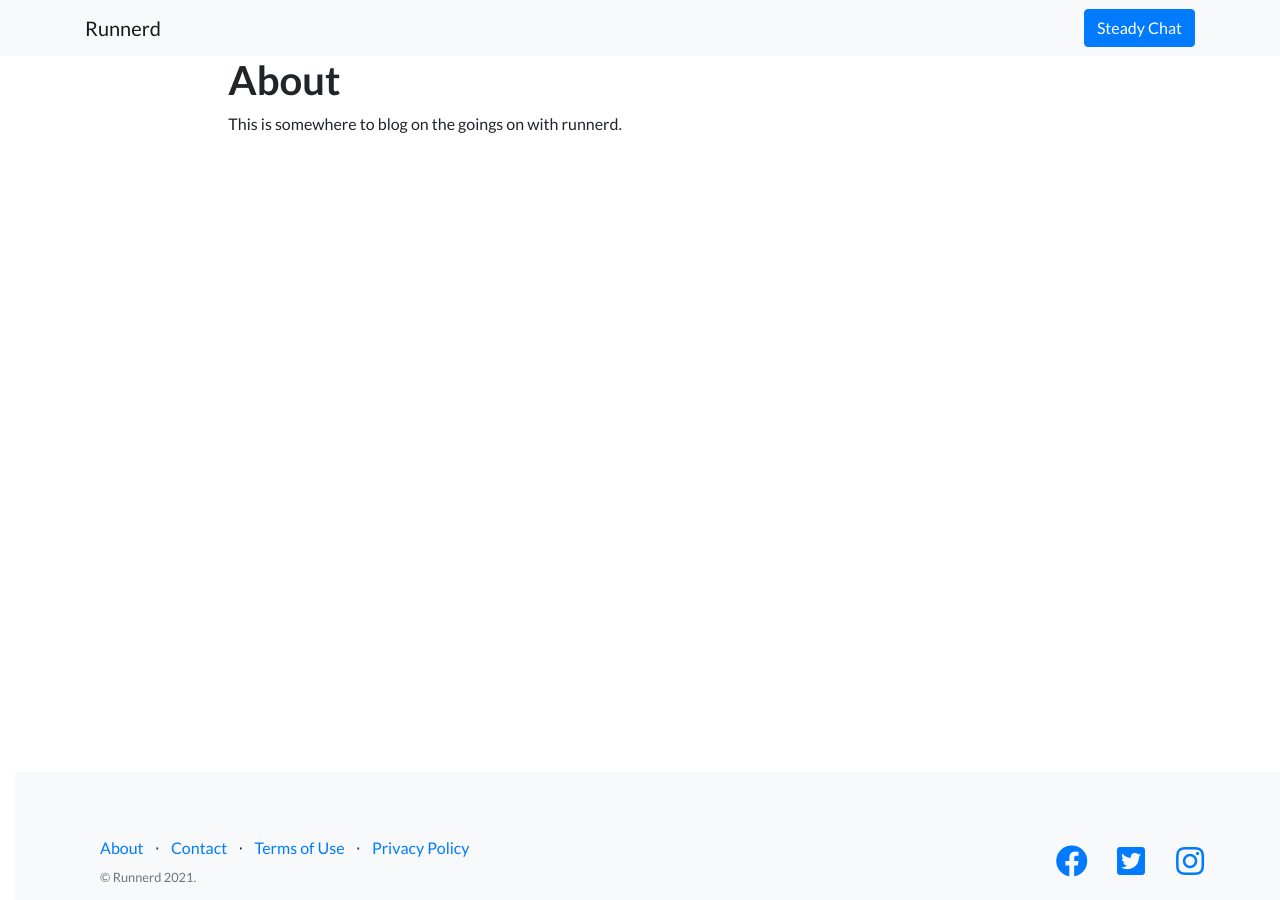
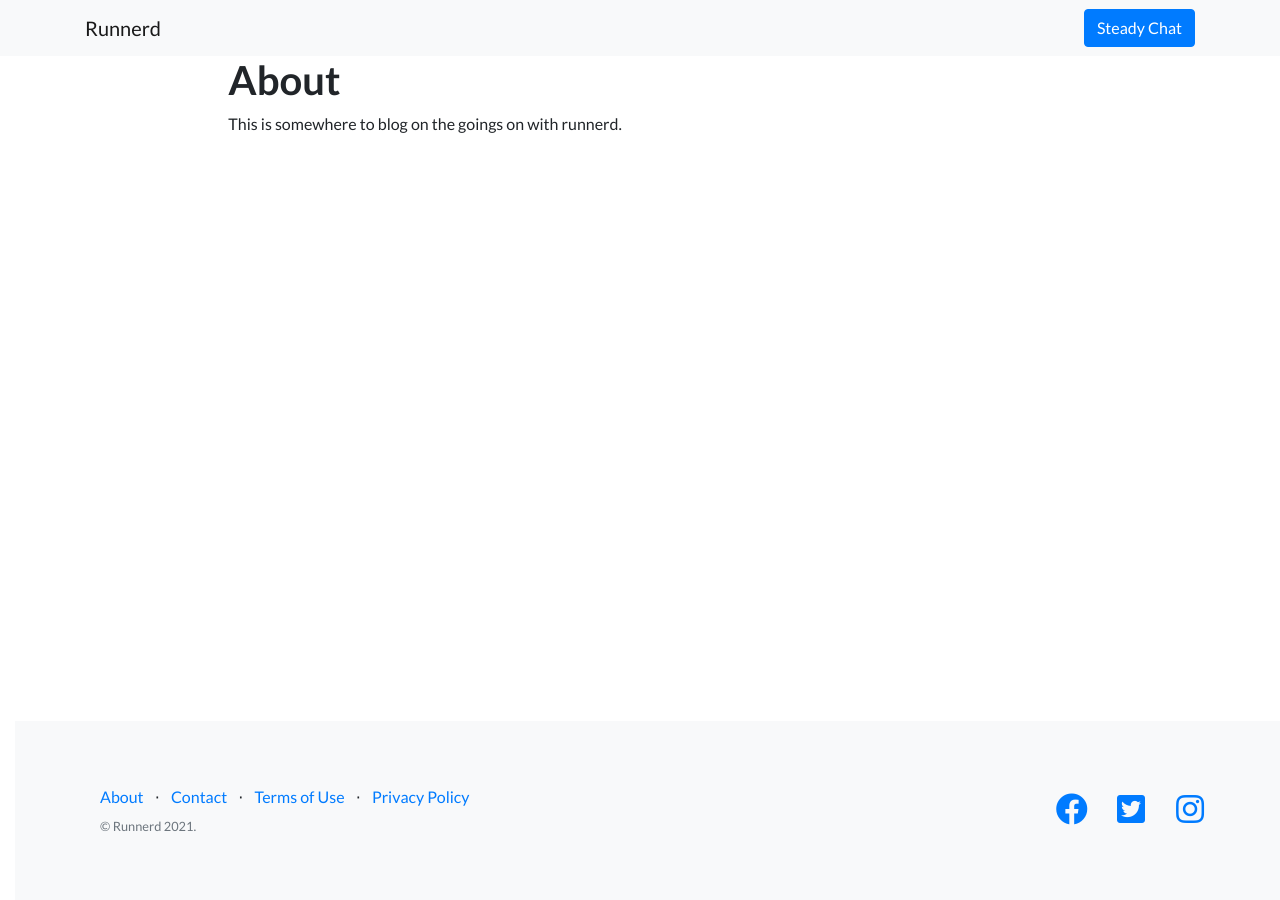
Before and after one commit to jc782/runnerdblog, a Jekyll site: the page built from about.markdown, in a window 1280 px wide. Built offline with Jekyll 4.4.1, drawn with Linux system fonts in a browser that asks for light colours.

```diff
--- a/_config.yml
+++ b/_config.yml
@@ -1,7 +1,7 @@
 title: Runnerd
 email: josh.carr@cantab.net
 description: The blog section for Runnerd
-baseurl: /runnerdblog
+baseurl:
 url:
 twitter_username:
 github_username:
--- a/_layouts/default.html
+++ b/_layouts/default.html
@@ -15,15 +15,16 @@
   <div class="container-fluid text-center">
     <div class="row content">
       <div class="col-sm-2">
-       </div>
+      </div>
       <div class="col-sm-8 text-left">
-       {{content}}
-      <div class="col-sm-2">
+        {{content}}
+        <div class="col-sm-2">
+        </div>
       </div>
     </div>
+    {%- include footer.html -%}
+
   </div>
-
-  {%- include footer.html -%}
 
 </body>
 
--- a/assets/css/landing-page.css
+++ b/assets/css/landing-page.css
@@ -4,9 +4,15 @@
  * Licensed under MIT (https://github.com/StartBootstrap/startbootstrap-landing-page/blob/master/LICENSE)
  */
 
+html {
+  height: 100%;
+}
+
 body {
   font-family: 'Lato', 'Helvetica Neue', Helvetica, Arial, sans-serif;
-}
+  position: relative;
+  min-height: 100%;
+  }
 
 h1,
 h2,
@@ -121,10 +127,9 @@ header.masthead h1 {
 }
 
 footer.footer {
+  position: absolute;
+  bottom: 0;
   padding-top: 4rem;
   padding-bottom: 4rem;
-  position: absolute;
-  bottom: 0;
   width: 100%;
-  height: 2.5rem;            /* Footer height */
-}
+  }
```
Also changed, not shown: _layouts/home.html (+5 -5 lines), _posts/2021-02-10-Welcome-runnerds.markdown (added, +7 -0 lines).
